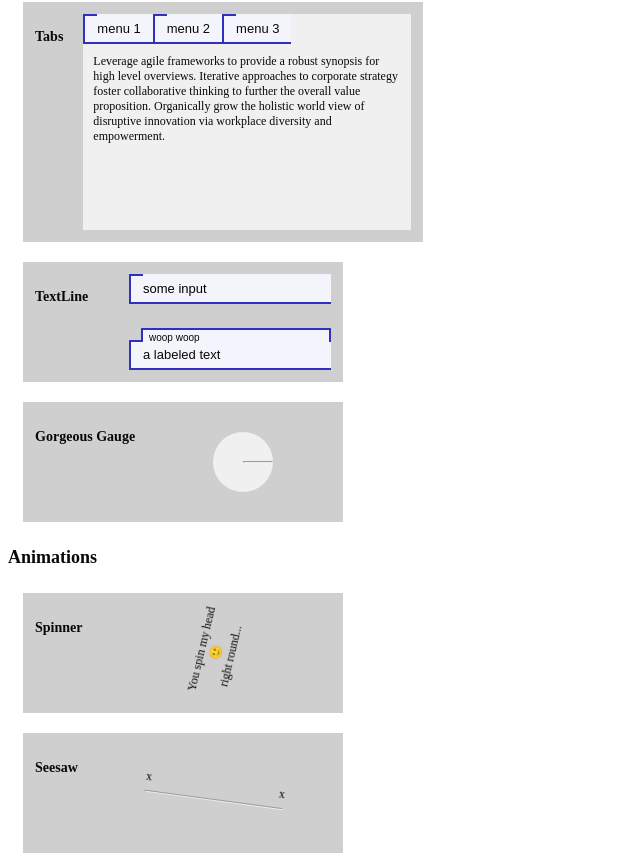
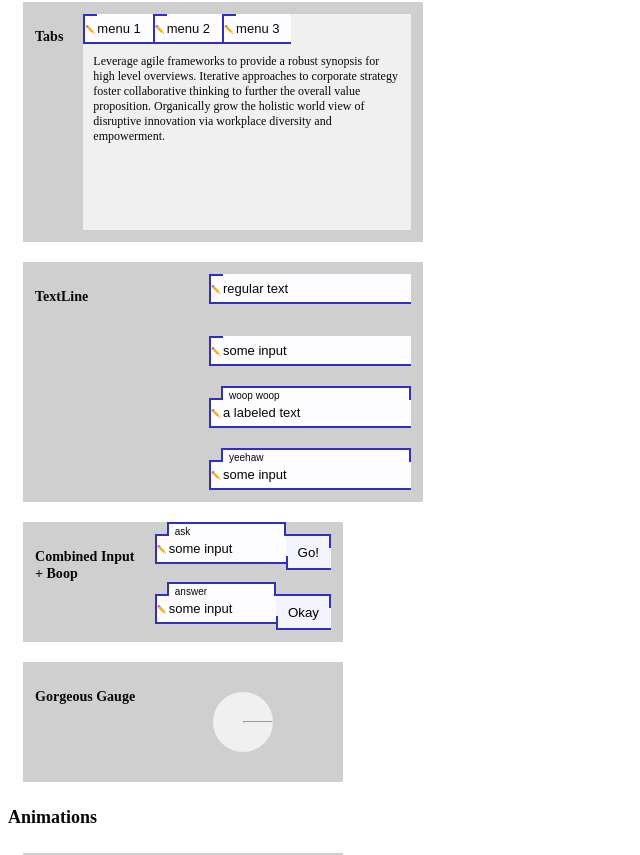
Before and after one commit to coalmines/coalmines-web, a Next.js app: page / in a window 1280 px wide. Shown: the part 413-1268 px from the top of the page, without its empty margins (0-640 px from the left). Built offline with nearby package versions, Linux system fonts and the light colour scheme.

Commit message:
add more combined and input examples

```diff
--- a/src/pages/index.jsx
+++ b/src/pages/index.jsx
@@ -28,6 +28,7 @@ export default () => {
           <h3>Boop</h3>
           <div className="flex column">
             <Boop>Boop!</Boop>
+            <Boop small>Small Boop!</Boop>
           </div>
         </div>
         <div className="big widget">
@@ -42,11 +43,32 @@ export default () => {
             <Tabs menu={menu} />
           )}
         </div>
-        <div className="widget">
+        <div className="widget big">
           <h3>TextLine</h3>
           <div className="flex column">
+            <TextLine>regular text</TextLine>
             <TextLine input>a text line</TextLine>
             <TextLine label="woop woop">a labeled text</TextLine>
+            <TextLine label="yeehaw" input>
+              a labeled input
+            </TextLine>
+          </div>
+        </div>
+        <div className="widget">
+          <h3>Combined Input + Boop</h3>
+          <div className="flex column">
+            <div className="flex">
+              <TextLine input label="ask" placeholder="Enter question">
+                a text line
+              </TextLine>
+              <Boop small>Go!</Boop>
+            </div>
+            <div className="flex">
+              <TextLine input label="answer" placeholder="How much?">
+                42
+              </TextLine>
+              <Boop>Okay</Boop>
+            </div>
           </div>
         </div>
         <div className="widget">
```
